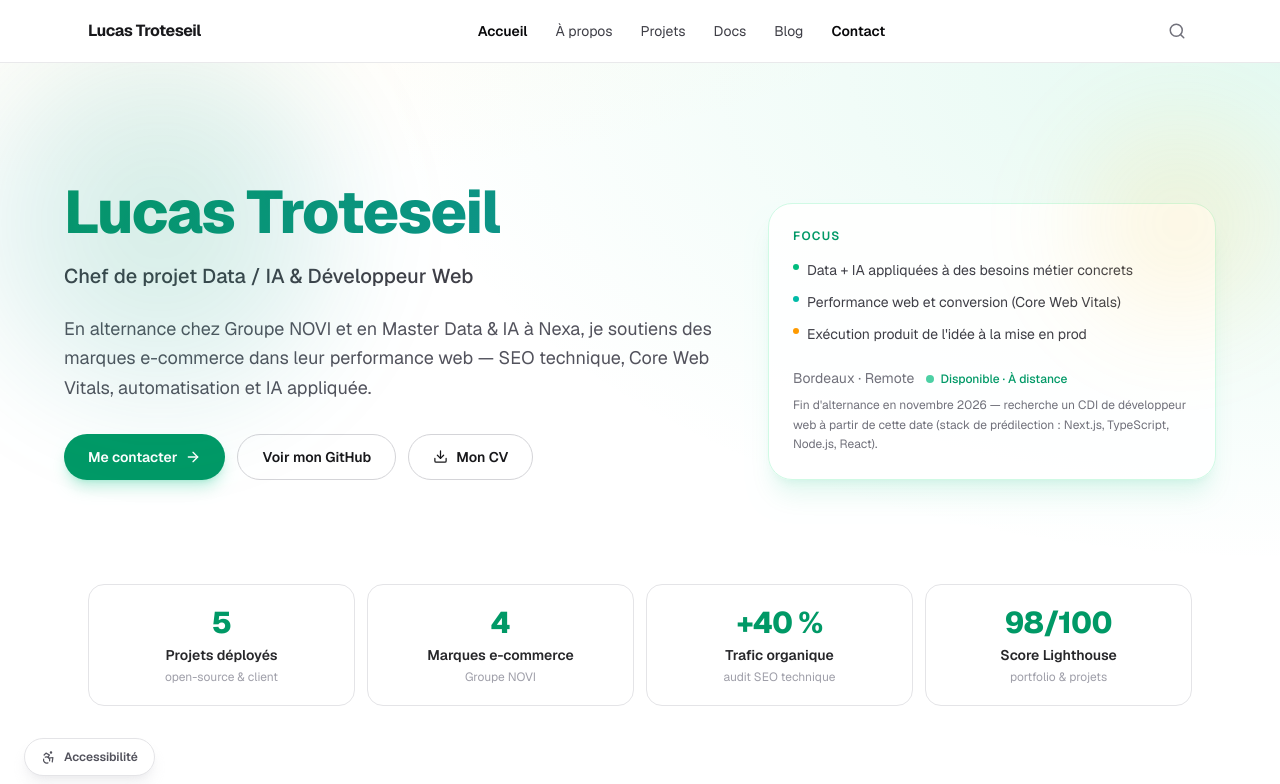
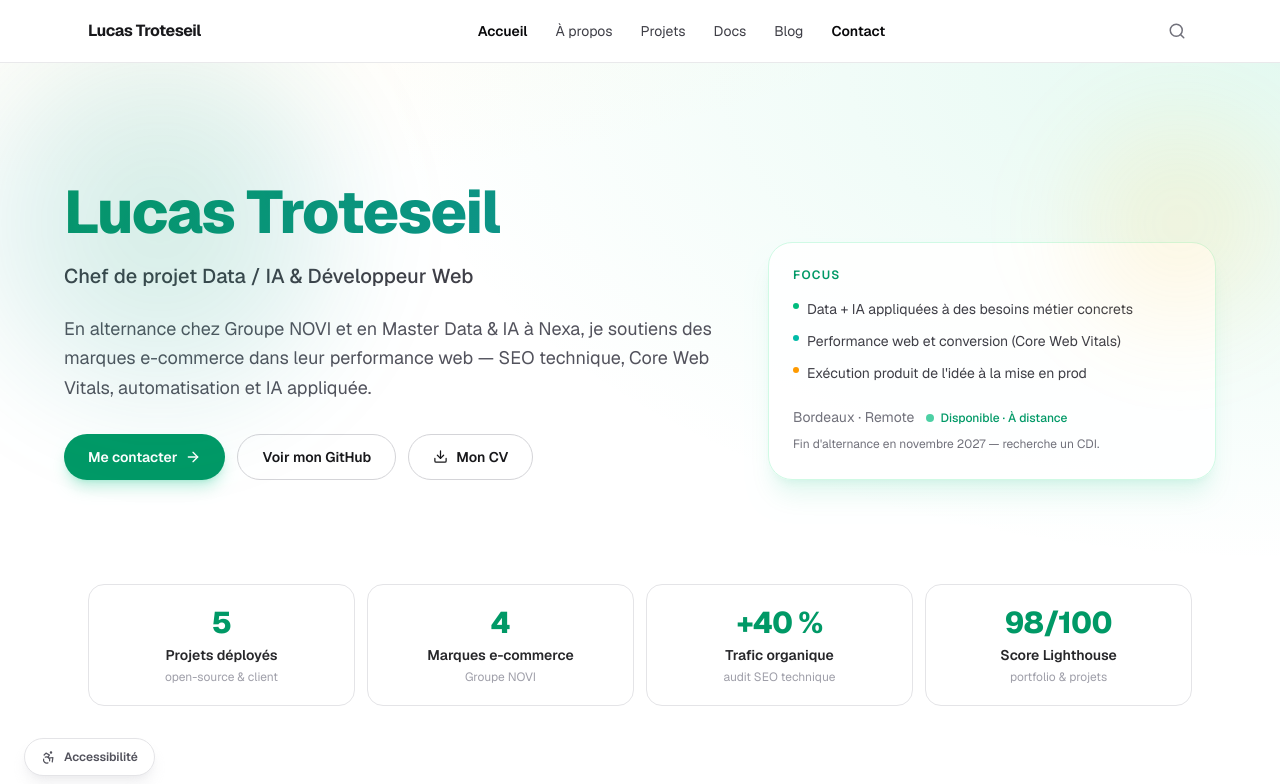
Before and after one commit to Lucas-tsl/portfolio-lucas, a Next.js app: page / in a window 1280 px wide. Shown: the top 784 px of the page. Built offline with nearby package versions, Linux system fonts and the light colour scheme.

Commit message:
Corrige la date de fin d'alternance et simplifie la note de disponibilité
2027, pas 2026. Retire aussi la mention de stack technique, redondante
avec la section Compétences.

```diff
--- a/src/data/portfolio-data.ts
+++ b/src/data/portfolio-data.ts
@@ -22,8 +22,7 @@ export const portfolioData = {
     wordpress: "https://profiles.wordpress.org/lucastsl/",
     location: "Bordeaux, France",
     available: true,
-    availabilityNote:
-      "Fin d'alternance en novembre 2026 — recherche un CDI de développeur web à partir de cette date (stack de prédilection : Next.js, TypeScript, Node.js, React).",
+    availabilityNote: "Fin d'alternance en novembre 2027 — recherche un CDI.",
   },
 
   skills: [
```
